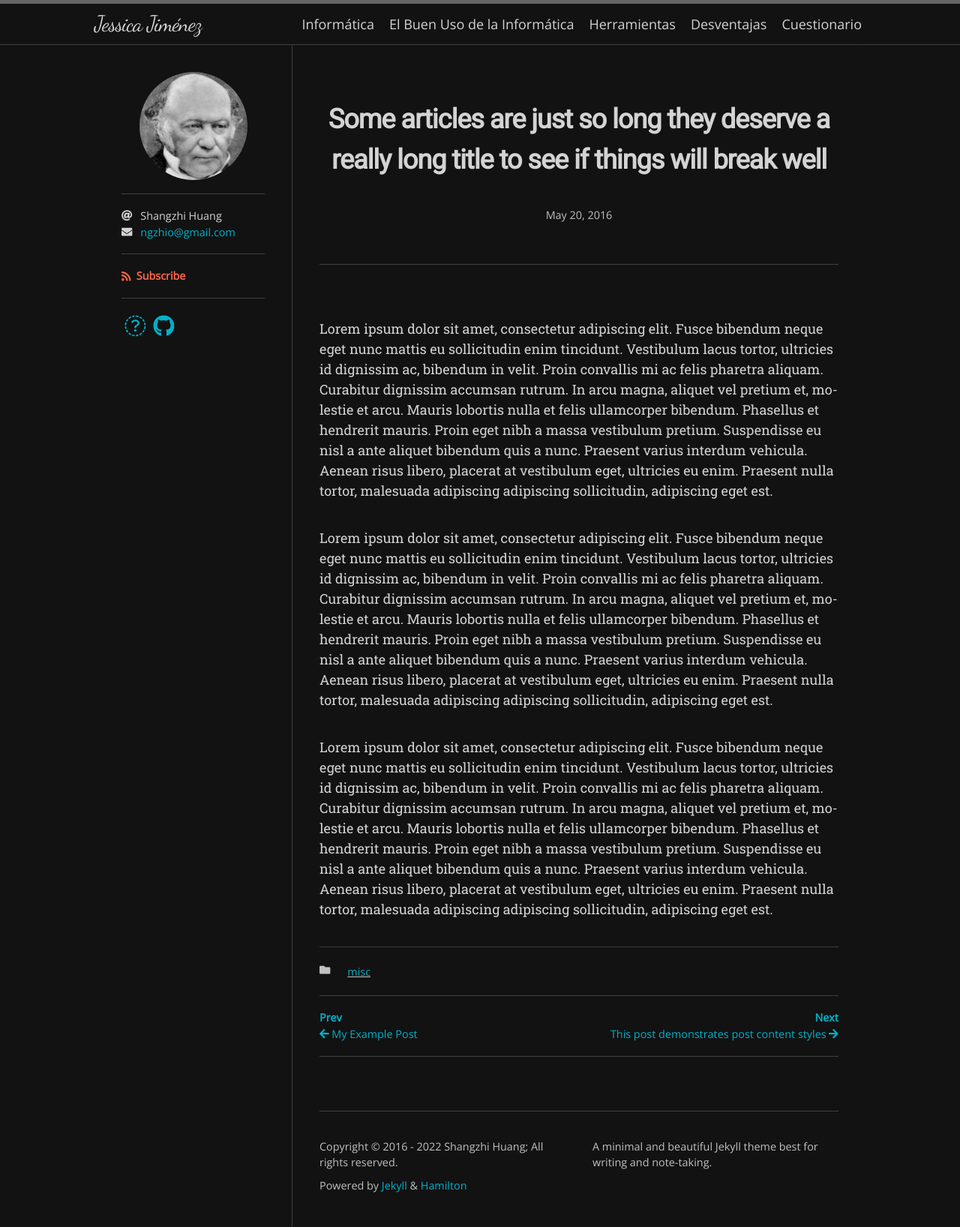
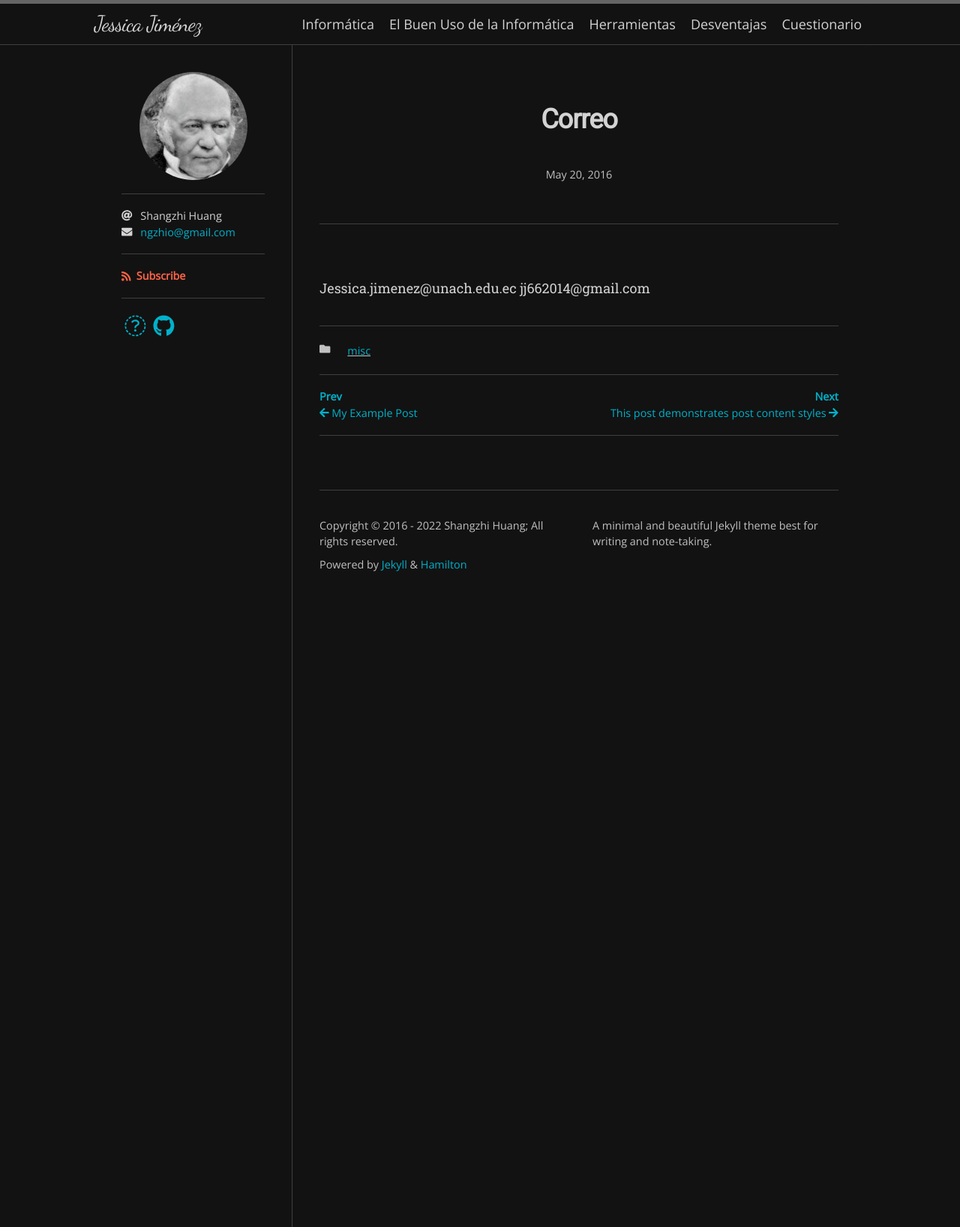
Before and after one commit to jessyjm/jessyjm.github.io, a Jekyll site: the page built from _posts/2016-05-20-super-long-article.md, in a window 1280 px wide. Shown: the whole page at 75% size. Built offline with Jekyll 4.4.1, drawn with Linux system fonts in a browser that asks for light colours; nearby versions of some CDN libraries; some web fonts are replaced.

Commit message:
Update 2016-05-20-super-long-article.md

```diff
--- a/_posts/2016-05-20-super-long-article.md
+++ b/_posts/2016-05-20-super-long-article.md
@@ -1,11 +1,8 @@
 ---
 layout: post
-title: "Some articles are just so long they deserve a really long title to see if things will break well"
+title: "Correo"
 categories: misc
 ---
 
-Lorem ipsum dolor sit amet, consectetur adipiscing elit. Fusce bibendum neque eget nunc mattis eu sollicitudin enim tincidunt. Vestibulum lacus tortor, ultricies id dignissim ac, bibendum in velit. Proin convallis mi ac felis pharetra aliquam. Curabitur dignissim accumsan rutrum. In arcu magna, aliquet vel pretium et, molestie et arcu. Mauris lobortis nulla et felis ullamcorper bibendum. Phasellus et hendrerit mauris. Proin eget nibh a massa vestibulum pretium. Suspendisse eu nisl a ante aliquet bibendum quis a nunc. Praesent varius interdum vehicula. Aenean risus libero, placerat at vestibulum eget, ultricies eu enim. Praesent nulla tortor, malesuada adipiscing adipiscing sollicitudin, adipiscing eget est.
-
-Lorem ipsum dolor sit amet, consectetur adipiscing elit. Fusce bibendum neque eget nunc mattis eu sollicitudin enim tincidunt. Vestibulum lacus tortor, ultricies id dignissim ac, bibendum in velit. Proin convallis mi ac felis pharetra aliquam. Curabitur dignissim accumsan rutrum. In arcu magna, aliquet vel pretium et, molestie et arcu. Mauris lobortis nulla et felis ullamcorper bibendum. Phasellus et hendrerit mauris. Proin eget nibh a massa vestibulum pretium. Suspendisse eu nisl a ante aliquet bibendum quis a nunc. Praesent varius interdum vehicula. Aenean risus libero, placerat at vestibulum eget, ultricies eu enim. Praesent nulla tortor, malesuada adipiscing adipiscing sollicitudin, adipiscing eget est.
-
-Lorem ipsum dolor sit amet, consectetur adipiscing elit. Fusce bibendum neque eget nunc mattis eu sollicitudin enim tincidunt. Vestibulum lacus tortor, ultricies id dignissim ac, bibendum in velit. Proin convallis mi ac felis pharetra aliquam. Curabitur dignissim accumsan rutrum. In arcu magna, aliquet vel pretium et, molestie et arcu. Mauris lobortis nulla et felis ullamcorper bibendum. Phasellus et hendrerit mauris. Proin eget nibh a massa vestibulum pretium. Suspendisse eu nisl a ante aliquet bibendum quis a nunc. Praesent varius interdum vehicula. Aenean risus libero, placerat at vestibulum eget, ultricies eu enim. Praesent nulla tortor, malesuada adipiscing adipiscing sollicitudin, adipiscing eget est.
+Jessica.jimenez@unach.edu.ec
+jj662014@gmail.com
```
